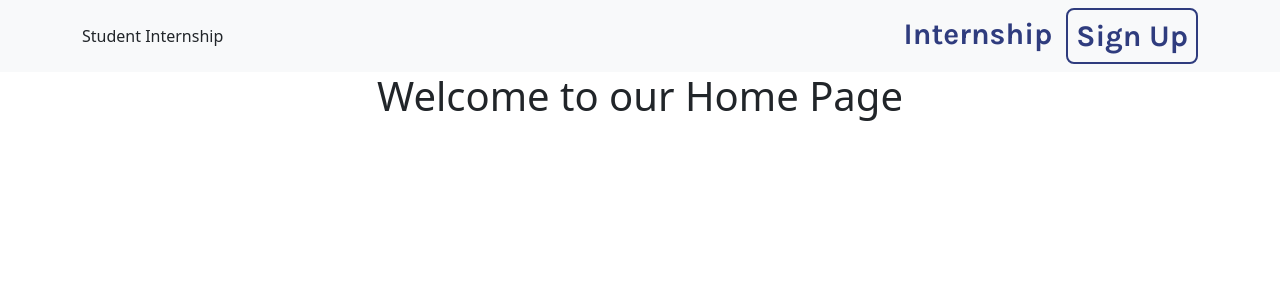
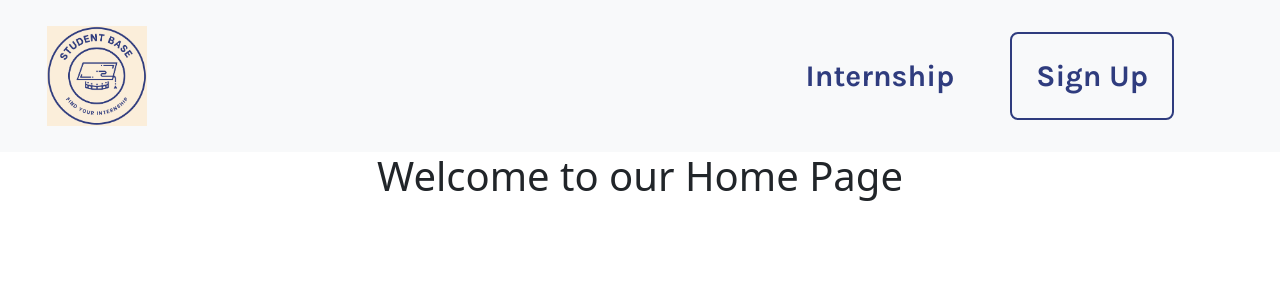
Before and after one commit to bram-n/Voyage, a React (Vite) app in the folder StudentBaseInternship/: page / in a window 1280 px wide. Shown: the top 300 px of the page. Built offline with nearby package versions, Linux system fonts and the light colour scheme; no server answers.

Commit message:
Style for navbar

```diff
--- a/StudentBaseInternship/src/Components/NavBar.tsx
+++ b/StudentBaseInternship/src/Components/NavBar.tsx
@@ -3,6 +3,7 @@ import {Navbar, Nav, Container, Button}  from 'react-bootstrap';
 import { NavLink } from 'react-router-dom';
 import {useAuth} from "../Contexts/AuthContext"
 import './NavBarStyle.css'
+import imageLogo from '../assets/Sb-2.png'
 
 // NavBar with routing applied
 
@@ -11,9 +12,16 @@ export default function NavBar() {
   return (
     <Navbar bg="light" data-bs-theme="light" className='yellow-background'>
         <Container>
-          <NavLink to="/" className="nav-link" >Student Internship</NavLink>
-          <Nav className="">
-            <NavLink to="/internship" className="nav-link text-style">Internship</NavLink>
+          <NavLink to="/" className="logo-div" >
+            <img
+              src={imageLogo}
+              alt="Internship Logo"
+              className="image-style"
+              style={{ maxWidth: '100px', maxHeight: '100px' }}
+            />
+          </NavLink>
+          <Nav className='nav-right-side-component'>
+            <NavLink to="/internship" className="nav-link text-style ">Internship</NavLink>
 
             { isAuthenticated ?
               // if user logs in
@@ -23,9 +31,8 @@ export default function NavBar() {
               </>
               :
               // if user has not logged in
-              <NavLink to="/signup" className="nav-link signup-box-style">Sign Up</NavLink>
+              <NavLink to="/signup" className="signup-box-style">Sign Up</NavLink>
             }
-
           </Nav>
         </Container>
       </Navbar>
--- a/StudentBaseInternship/src/Components/NavBarStyle.css
+++ b/StudentBaseInternship/src/Components/NavBarStyle.css
@@ -2,21 +2,49 @@
 
 
 .yellow-background {
-    background: #FCEDDA;
+    /* background: #FCEDDA; */
+    background: (217, 217, 217, 0.04);
 }
 
+.logo-div {
+    display: flex;
+    align-items: center;
+    justify-content: center;
+    width: 30px;
+    height:30px;
+}
+
+
+/* This includes the sign up and Internship*/
+.nav-right-side-component {
+    display: flex;
+    align-items: center;
+    justify-content: center;
+}
+
+/* Internship */
 .text-style {
     color: #2F3C7E;
     text-align: center;
     font-family: Karla;
     font-size: 30px;
     font-style: normal;
-    font-weight: 700;
+    font-weight: 600;
     line-height: normal;
-    margin-right: 6px;
+
+    margin:3vh;
+    text-decoration: none;
+    transition: text-decoration 0.3s;
+}
+.text-style:hover {
+    text-decoration: underline;
 }
 
+/*Sign Up Box */
 .signup-box-style {
+    text-decoration: none;
+    width: auto  ;
+    box-sizing: border-box;
     border-radius: 8px;
     border: 2px solid var(--Blue, #2F3C7E);
     color: #2F3C7E;
@@ -24,7 +52,15 @@
     font-family: Karla;
     font-size: 30px;
     font-style: normal;
-    font-weight: 700;
+    font-weight: 600;
     line-height: normal;
-    margin-left: auto;
+
+    margin:3vh;
+    padding: 3vh;
+    text-decoration: none;
+
 }
+.signup-box-style:hover {
+    background-color: var(--Blue, #2F3C7E);
+    color: white;
+}
```
Also changed, not shown: StudentBaseInternship/src/Components/NavBarStyle2.css (added).
